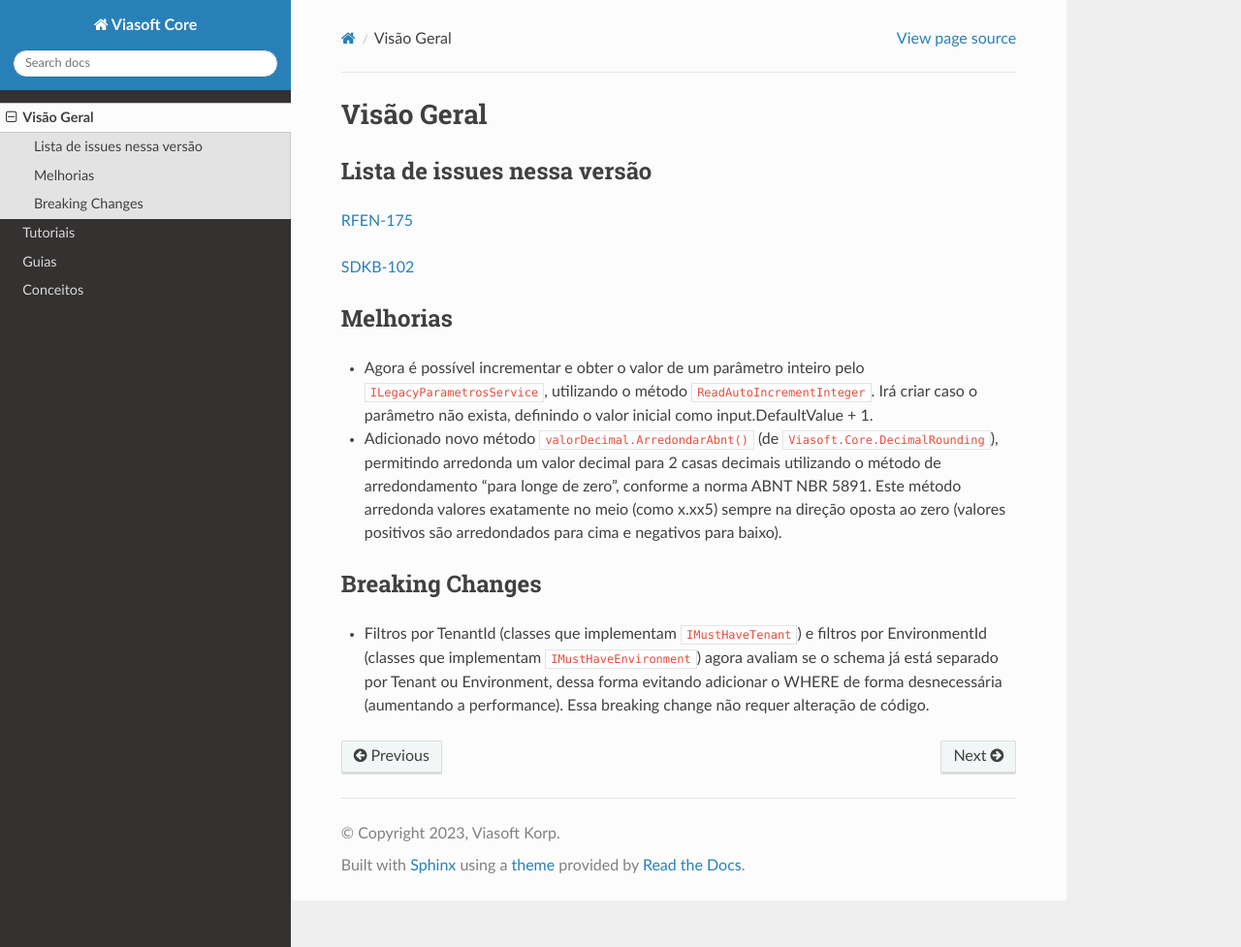
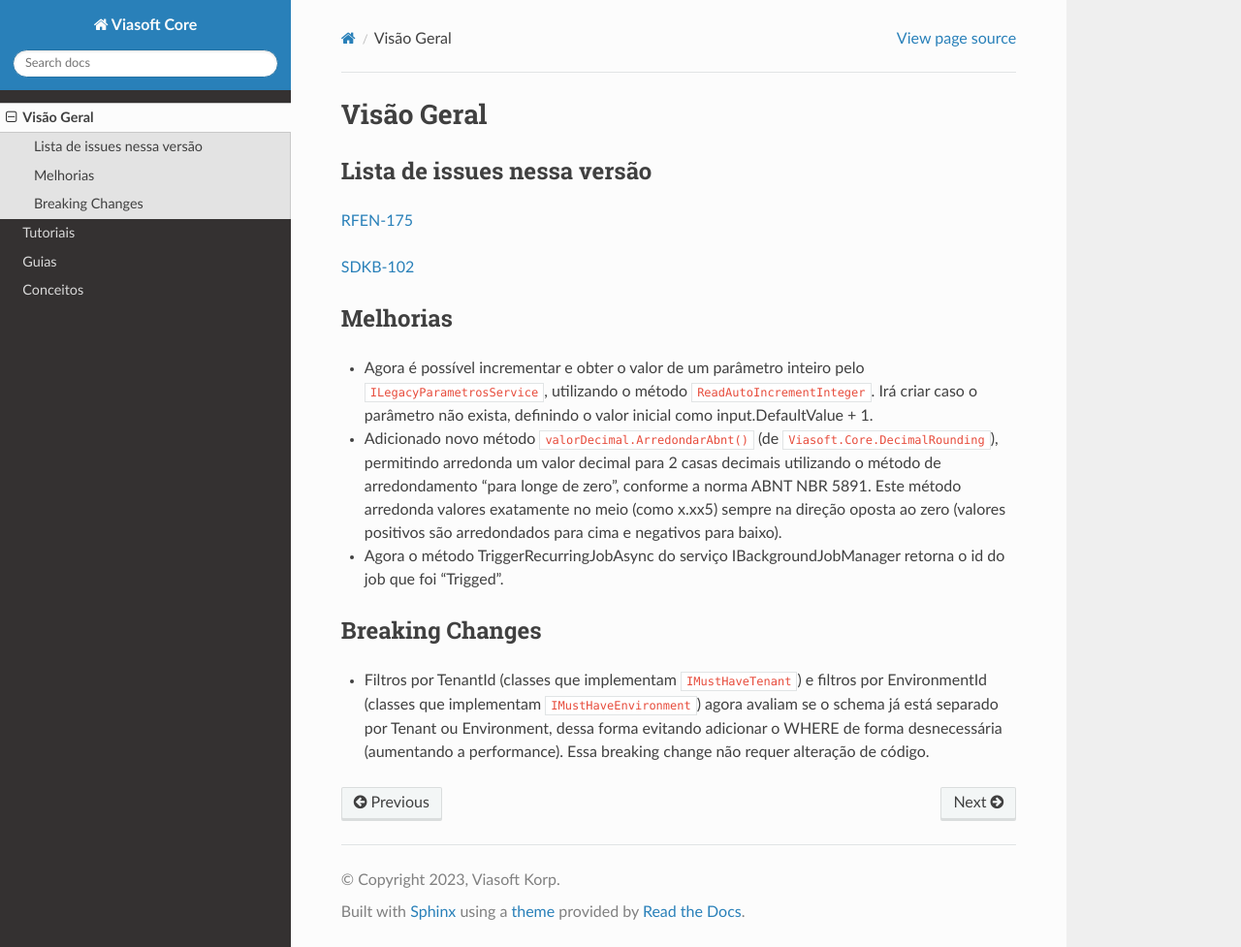
Before and after one commit to viasoftkorp/viasoft-core-docs, a Sphinx documentation site: the page built from docs/source/visao_geral.rst, in a window 1280 px wide and 977 px high. Shown: the whole window at 97% size. Built offline with Sphinx 7.4.7 and the Read the Docs theme 3.1.0, drawn with Linux system fonts in a browser that asks for light colours.

Commit message:
Implementada documentação

```diff
--- a/docs/source/visao_geral.rst
+++ b/docs/source/visao_geral.rst
@@ -17,6 +17,8 @@ Melhorias
 * Agora é possível incrementar e obter o valor de um parâmetro inteiro pelo ``ILegacyParametrosService``, utilizando o método ``ReadAutoIncrementInteger``. Irá criar caso o parâmetro não exista, definindo o valor inicial como input.DefaultValue + 1.
 * Adicionado novo método ``valorDecimal.ArredondarAbnt()`` (de ``Viasoft.Core.DecimalRounding``), permitindo arredonda um valor decimal para 2 casas decimais utilizando o método de arredondamento "para longe de zero", conforme a norma ABNT NBR 5891. Este método arredonda valores exatamente no meio (como x.xx5) sempre  na direção oposta ao zero (valores positivos são arredondados para cima e negativos para baixo).
 
+* Agora o método TriggerRecurringJobAsync do serviço IBackgroundJobManager retorna o id do job que foi "Trigged".
+
 Breaking Changes
 ----------------
 
```
